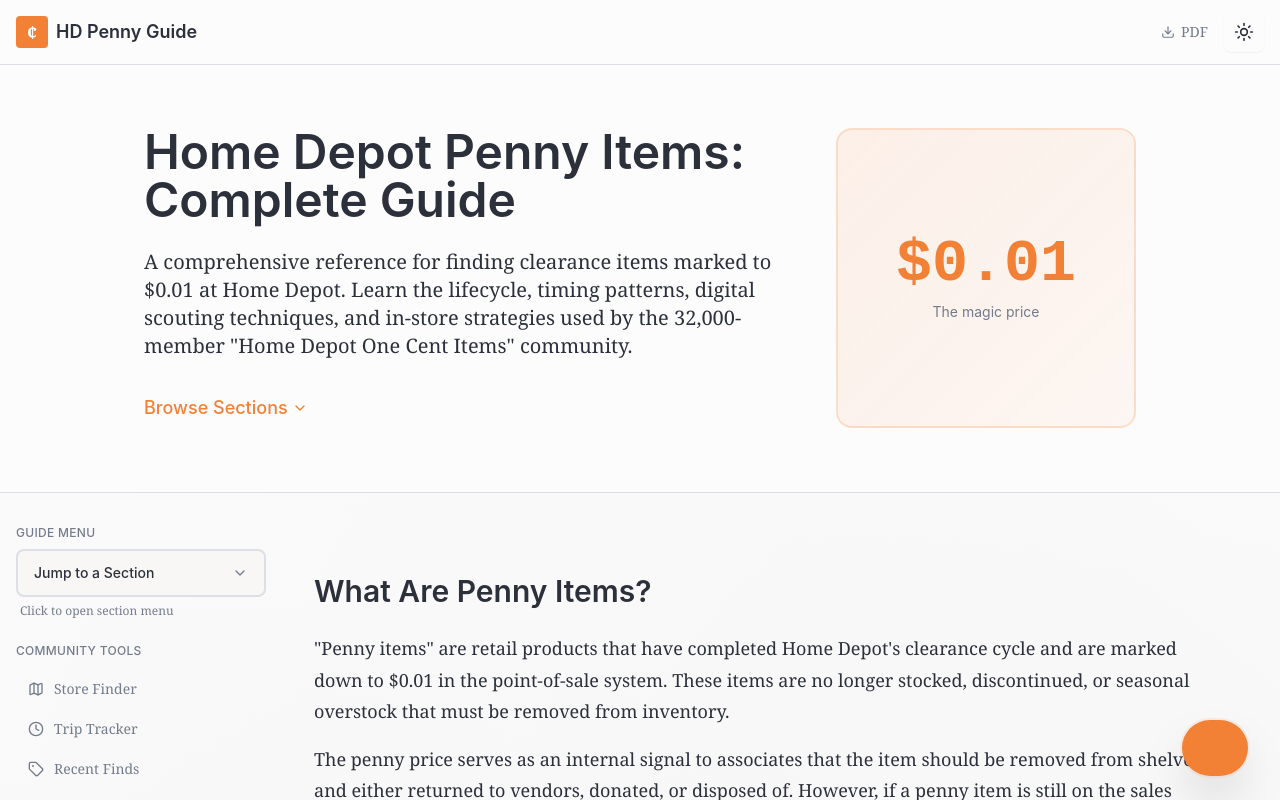
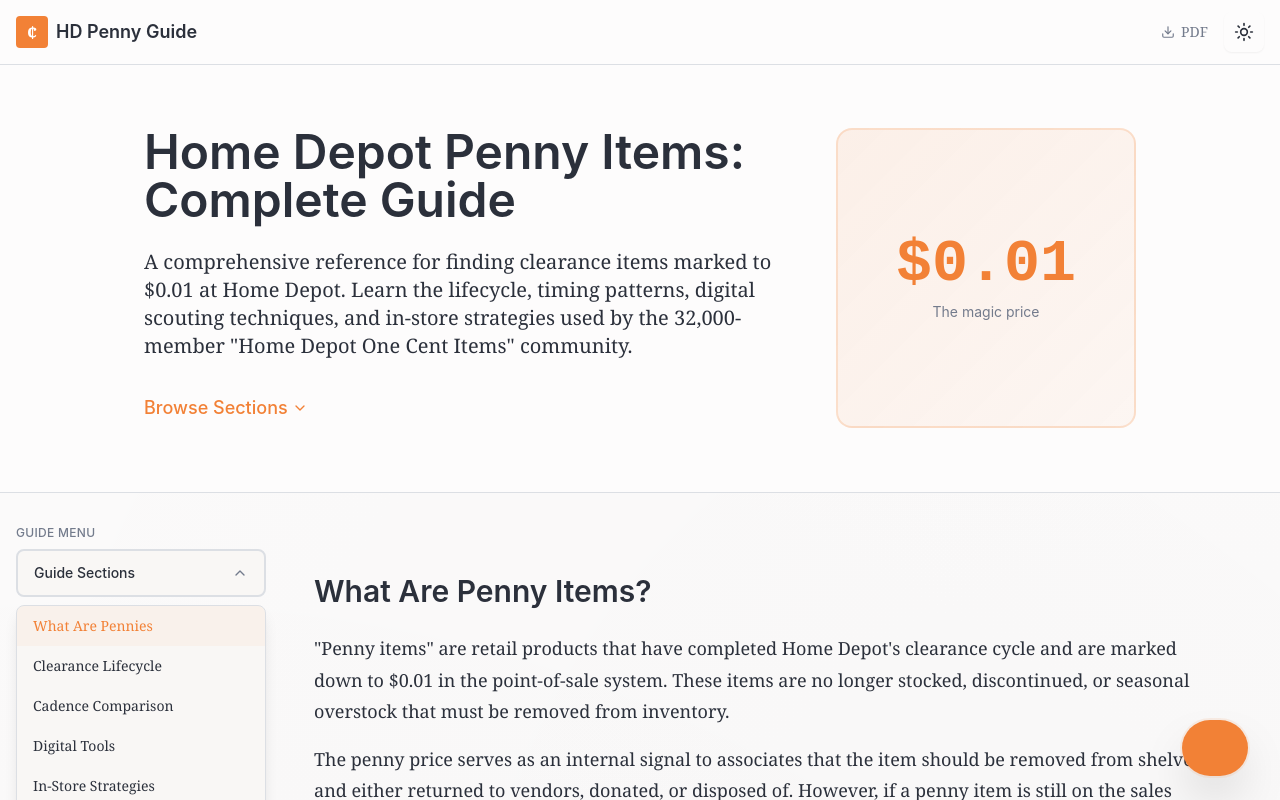
Before and after one commit to cadegallen-prog/HD-ONECENT-GUIDE, a Next.js app: page / in a window 1280 px wide. Shown: the top 800 px of the page. Built offline with nearby package versions, Linux system fonts and the light colour scheme.

Commit message:
Show TOC sections expanded by default for better scannability (#37)

```diff
--- a/components/table-of-contents.tsx
+++ b/components/table-of-contents.tsx
@@ -29,7 +29,7 @@
 
 export function TableOfContents({ variant = "desktop" }: TableOfContentsProps) {
   const [activeSection, setActiveSection] = useState("")
-  const [isOpen, setIsOpen] = useState(false)
+  const [isOpen, setIsOpen] = useState(true)
 
   useEffect(() => {
     const observer = new IntersectionObserver(
@@ -78,7 +78,7 @@
             aria-controls="section-menu"
           >
             <span className="text-sm font-heading font-medium text-foreground group-hover:text-primary transition-colors">
-              Jump to a Section
+              Guide Sections
             </span>
             <ChevronDown
               className={`h-4 w-4 text-muted-foreground group-hover:text-primary transition-all ${
@@ -86,10 +86,6 @@
               }`}
             />
           </button>
-
-          <p className="text-xs text-muted-foreground mt-1.5 px-1">
-            {isMobile ? "Tap to open section menu" : "Click to open section menu"}
-          </p>
 
           {/* Dropdown menu */}
           {isOpen && (
```
